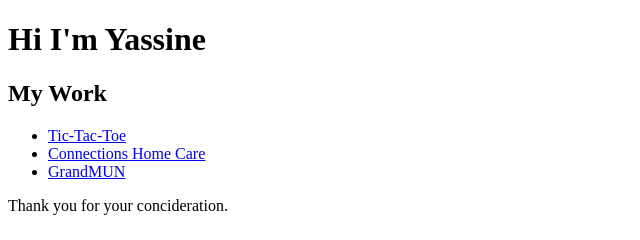
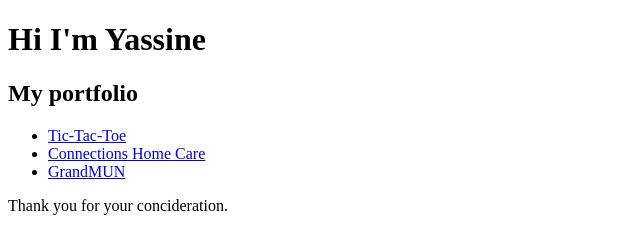
Before and after one commit to yasZemmouri/portfolio24, a plain HTML site: page index.html in a window 1280 px wide. Shown: the full height of the page, 0-640 px from the left. Drawn offline with Linux system fonts and the light colour scheme.

Commit message:
content modification

```diff
--- a/index.html
+++ b/index.html
@@ -7,7 +7,7 @@
 </head>
 <body>
     <h1>Hi I'm Yassine</h1>
-    <h2>My Work</h2>
+    <h2>My portfolio</h2>
     <ul>
         <li>
             <a href="https://yaszemmouri.github.io/mod1-project-tictactoe/" target="_blank" rel="noopener noreferrer">Tic-Tac-Toe</a>
```
Also changed, not shown: learning.txt.
